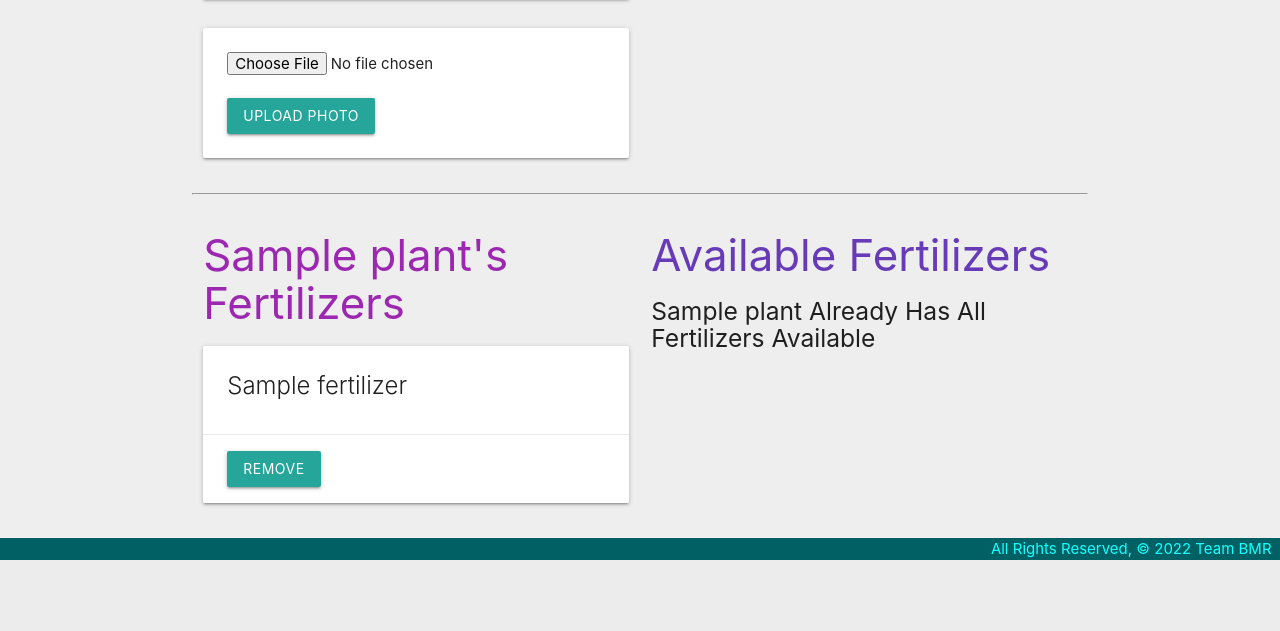
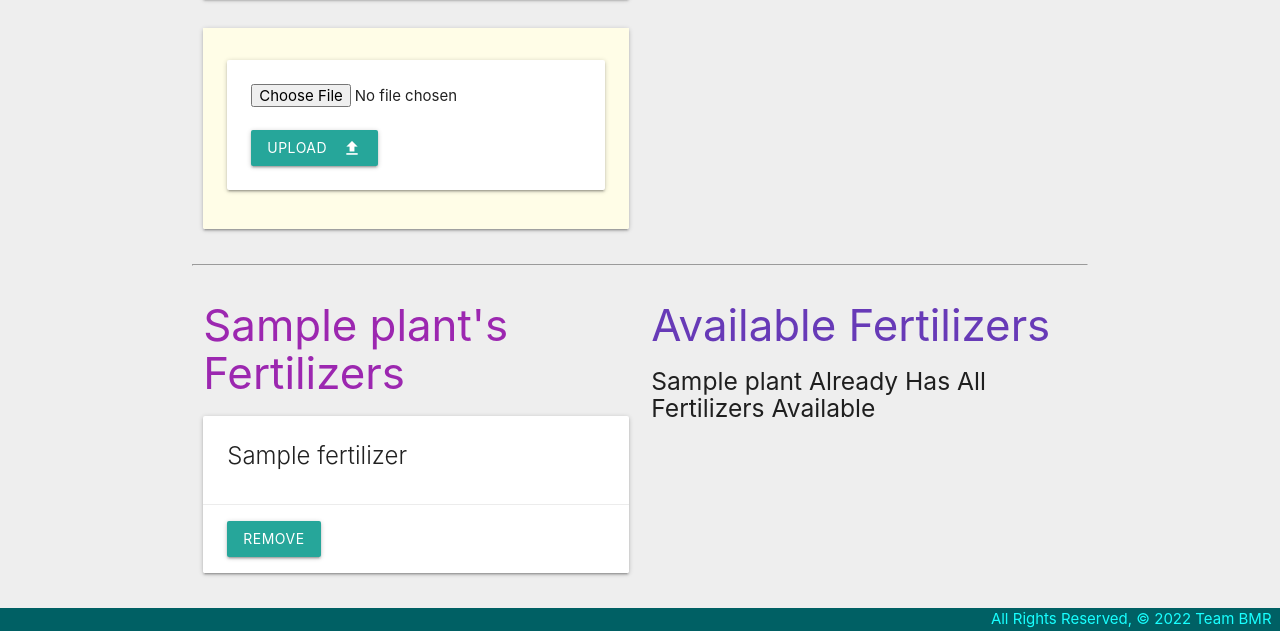
Before and after one commit to m3lfrancisco/greenthumbsup, a Django app: page /plants/my_plants/1/ in a window 1280 px wide. Shown: the part 836-1467 px from the top of the page. Before the commit the page ends 1396 px from the top, so only its background shows below. Run offline with Django 4.2, Linux system fonts and the light colour scheme; a user stored in the database is signed in; tables that the repository leaves empty hold one stand-in row (values such as "Sample post"); some libraries are stand-ins or nearby versions.

Commit message:
change font color on page header in html files in main_app and put upload photo card inside div and add bg color to that and fert card

```diff
--- a/main_app/templates/about.html
+++ b/main_app/templates/about.html
@@ -1,6 +1,6 @@
 {% extends 'base.html' %}
 {% block content %}
 
-<h1 class="display-1">About Green Thumbs Up</h1>
+<h1 class="center-align" style="color: #6d4c41">About Green Thumbs Up</h1>
 
 {% endblock %}
--- a/main_app/templates/main_app/fertilizer_confirm_delete.html
+++ b/main_app/templates/main_app/fertilizer_confirm_delete.html
@@ -1,7 +1,7 @@
 {% extends 'base.html' %}
 {% block content %}
 
-<h1 style="color: #6d4c41">Delete Fertilizer</h1>
+<h1 class="center-align" style="color: #6d4c41">Delete Fertilizer</h1>
 
 <h4>Are you sure you want to delete <span style="color: #0288d1">{{ object.name }}</span>?</h4>
 
--- a/main_app/templates/main_app/fertilizer_detail.html
+++ b/main_app/templates/main_app/fertilizer_detail.html
@@ -1,7 +1,7 @@
 {% extends 'base.html' %}
 {% block content %}
 
-<h1 style="color: #6d4c41">Fertilizer Details</h1>
+<h1 class="center-align" style="color: #6d4c41">Fertilizer Details</h1>
     <div class="row">
         <div class="col s6 col-offset-3">
             <div class="card hoverable">
--- a/main_app/templates/main_app/fertilizer_form.html
+++ b/main_app/templates/main_app/fertilizer_form.html
@@ -2,9 +2,9 @@
 {% block content %}
 
 {% if object %}
-    <h1 style="color: #6d4c41">Edit <span style="color: #0288d1">{{object.name}}</span></h1>
+    <h1 class="center-align" style="color: #6d4c41">Edit <span style="color: #0288d1">{{object.name}}</span></h1>
 {% else %}
-    <h1 style="color: #6d4c41">Add a Fertilizer</h1>
+    <h1 class="center-align" style="color: #6d4c41">Add a Fertilizer</h1>
 {% endif %}
 
 <form action="" method="POST">
--- a/main_app/templates/main_app/fertilizer_list.html
+++ b/main_app/templates/main_app/fertilizer_list.html
@@ -1,7 +1,7 @@
 {% extends 'base.html' %}
 {% block content %}
 
-<h1 style="color: #6d4c41">Fertilizer List</h1>
+<h1 class="center-align" style="color: #6d4c41">Fertilizer List</h1>
 <div class="row">
     {% for fertilizer in fertilizer_list %}
         <div class="col s6 col-offset-3">
--- a/main_app/templates/main_app/plant_confirm_delete.html
+++ b/main_app/templates/main_app/plant_confirm_delete.html
@@ -1,7 +1,7 @@
 {% extends 'base.html' %}
 {% block content %}
 
-<h1 style="color: #6d4c41">Delete Plant</h1>
+<h1 class="center-align" style="color: #6d4c41">Delete Plant</h1>
 
 <h4>Are you sure you want to remove this plant? <span style="color: #0288d1">{{ object.name }}</span>?</h4>
 
--- a/main_app/templates/main_app/plant_form.html
+++ b/main_app/templates/main_app/plant_form.html
@@ -2,9 +2,9 @@
 {% block content %}
 
 {% if object %}
-    <h1 style="color: #6d4c41">Edit <span style="color: #0288d1">{{object.name}}</span></h1>
+    <h1 class="center-align" style="color: #6d4c41">Edit <span style="color: #0288d1">{{object.name}}</span></h1>
 {% else %}
-    <h1 style="color: #6d4c41">Add a Plant</h1>
+    <h1 class="center-align" style="color: #6d4c41">Add a Plant</h1>
 {% endif %}
 
 <form action="" method="POST">
--- a/main_app/templates/plants/detail.html
+++ b/main_app/templates/plants/detail.html
@@ -17,9 +17,9 @@
             {% if user == plant.user %}
                 <div class="card-action">
                     <a class="btn-floating waves-effect waves-light orange" href="{% url 'plants_update' plant.id %}"><i class="material-icons">edit</i></a>
-                    <span>Edit</span>
+                    <span>EDIT</span>
                     <a class="btn-floating waves-effect waves-light red" href="{% url 'plants_delete' plant.id %}" class="red-text"><i class="material-icons">delete</i></a>
-                    <span>Delete</span>
+                    <span>DELETE</span>
                 </div>
             {% else %}
                 <div class="card-action">
@@ -33,24 +33,28 @@
             <div class="card-panel teal-text center-align">No Photos Uploaded</div>
         {% endfor %}
 
+        <div class="card">
+            <div class="card-content" style="background-color: #FFFDE7">
                 {% if user == plant.user %}
                     <form action="{% url 'add_photo' plant.id %}" enctype="multipart/form-data" method="POST" class="card-panel">
                         {% csrf_token %}
                         <input type="file" name="photo-file">
                         <br><br>
-                <input type="submit" class="btn btn-success" value="Upload Photo">
+                        <a  class="waves-effect waves-light btn"><i class="material-icons right">file_upload</i>UPLOAD</a>
                     </form>
                 {% else %}
 
                 {% endif %}
+            </div>
+        </div>
+    </div>
 
-    </div>
     <div class="col s6">
         {% if user == plant.user %}
             <form method="post" action="{% url 'add_watering' plant.id %}">
                 {% csrf_token %}
                 {{ watering_form.as_p }}
-                <input type="submit" class="btn btn-success" value="Add Watering">
+                <input type="submit" class="btn" value="Add Watering">
             </form>
         {% else %}
 
@@ -108,7 +112,7 @@
             {% if fertilizers.count %}
                 {% for fertilizer in fertilizers.all %}
                     <div class="card">
-                        <div class="card-content">
+                        <div class="card-content" style="background-color: #FFFDE7">
                             <span class="card-title">
                                 <span>{{ fertilizer.name }}</span>
                             </span>
--- a/main_app/templates/plants/index.html
+++ b/main_app/templates/plants/index.html
@@ -11,7 +11,7 @@
                     <div class="card-content" style="background-color: #FFFDE7; color: #0288d1">
                         <span class="card-title">{{ plant.name }}</span>
                         {% for photo in plant.photo_set.all %}
-                            <img class="responsive-img card-panel" src="{{photo.url}}">
+                            <img class="responsive-img card-panel" src="{{photo.url}}" style="white-space: nowrap;">
                         {% empty %}
                             <div class="card-panel teal-text center-align">No Photos Uploaded</div>
                         {% endfor %}
--- a/main_app/templates/plants/my_plants.html
+++ b/main_app/templates/plants/my_plants.html
@@ -13,7 +13,7 @@
                             <div class="card-content" style="background-color: #FFFDE7">
                                 <span class="card-title">{{ plant.name }}</span>
                                 {% for photo in plant.photo_set.all %}
-                                    <img class="responsive-img card-panel" src="{{photo.url}}">
+                                    <img class="responsive-img card-panel" src="{{photo.url}}" style="white-space: nowrap;">
                                 {% empty %}
                                     <div class="card-panel teal-text center-align">No Photos Uploaded</div>
                                 {% endfor %}
--- a/main_app/templates/registration/login.html
+++ b/main_app/templates/registration/login.html
@@ -1,7 +1,7 @@
 {% extends 'base.html' %}
 {% block content %}
 
-<h1 style="color: #6d4c41">Login</h1>
+<h1 class="center-align" style="color: #6d4c41">Login</h1>
 
 <form method="post" action="{% url 'login' %}">
     {% csrf_token %}
--- a/main_app/templates/registration/signup.html
+++ b/main_app/templates/registration/signup.html
@@ -1,7 +1,7 @@
 {% extends 'base.html' %}
 {% block content %}
 
-<h1 style="color: #6d4c41">Sign Up</h1>
+<h1 class="center-align" style="color: #6d4c41">Sign Up</h1>
 
 {% if error_message %}
     <p class="red-text">{{ error_message }}</p>
```
Lines whose indentation alone changed are shown as unchanged.
